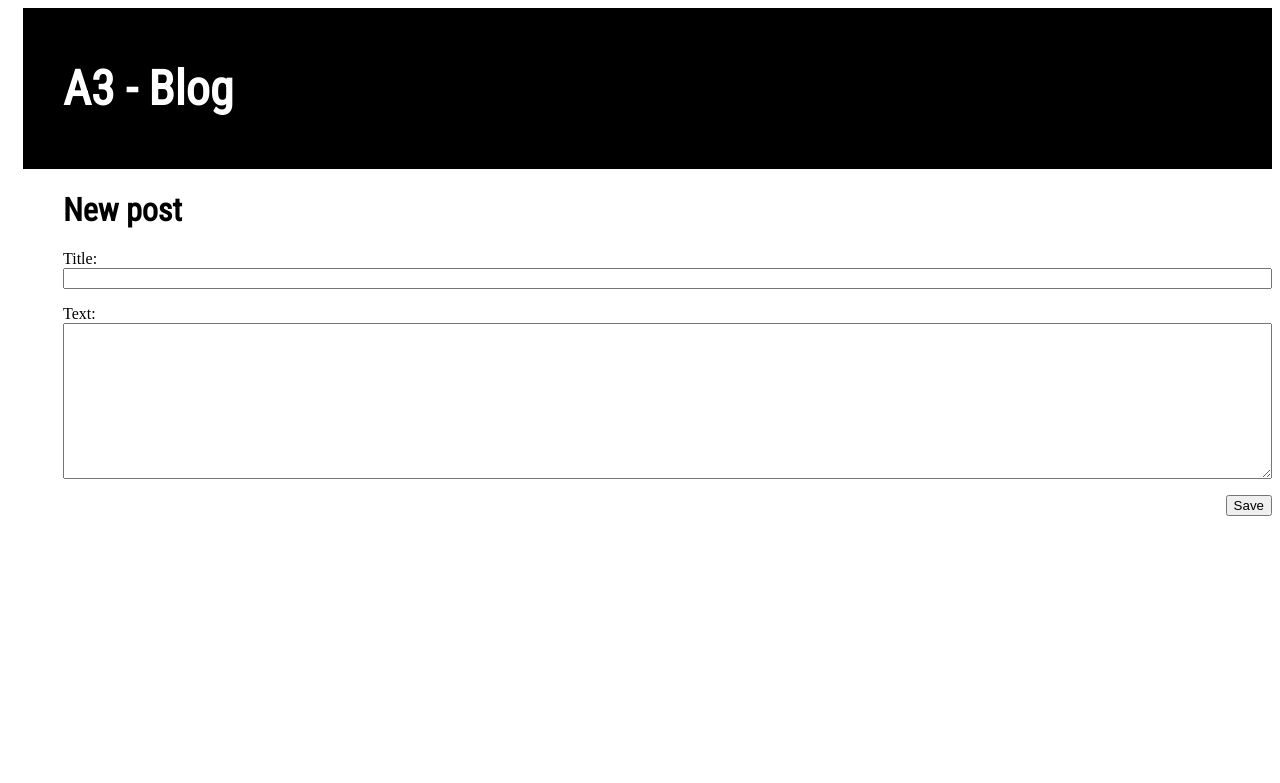
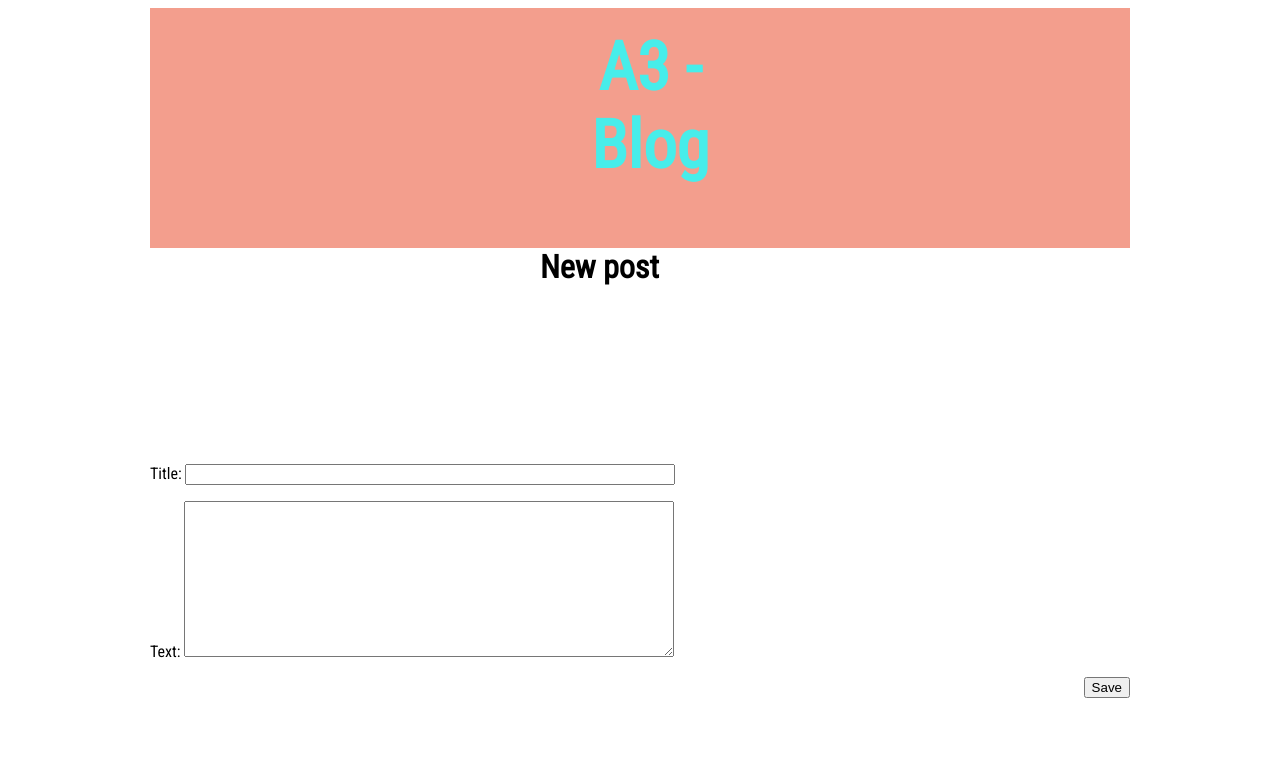
Before and after one commit to millyshelston/my-first-blog, a Django app: page /post/new in a window 1280 px wide. Shown: the top 783 px of the page. Run offline with Django 3.2, Linux system fonts and the light colour scheme.

Commit message:
Update blog.css

```diff
--- a/blog/static/css/blog.css
+++ b/blog/static/css/blog.css
@@ -1,32 +1,45 @@
 h1 a {
-    color: #47EDEA;
+    color: #00000000;
     font-family: 'Roboto Condensed';
 }
 
 body {
-    padding-left: 15px;
+    margin-left: 150;
+    margin-right: 150;
+}
+
+element.style {
+	background: #F39E8D;
+
 }
 
 .page-header {
-    background-color: #000000;
+    background-color: #F39E8D;;
     margin-top: 0;
     padding: 20px 20px 20px 40px;
+    text-align: center;
 }
 
 .page-header h1, .page-header h1 a, .page-header h1 a:visited, .page-header h1 a:active {
-    color: #ffffff;
-    font-size: 36pt;
+    color: #47EDEA;
+    font-size: 50pt;
     text-decoration: none;
 }
 
 .content {
-    margin-left: 40px;
+    margin-left: 0 auto;
+    font-family: 'Roboto Condensed';
+    text-align: -webkit-left;
+
 }
 
 h1, h2, h3, h4 {
     font-family: 'Roboto Condensed', cursive;
+    height: 200px;
+    width: 200px;
+    margin: 0 auto;
+
 }
-
 .date {
     color: #828282;
 }
@@ -36,14 +49,14 @@ h1, h2, h3, h4 {
 }
 
 .post-form textarea, .post-form input {
-    width: 100%;
+    width: 50%;
 }
 
 .top-menu, .top-menu:hover, .top-menu:visited {
     color: #ffffff;
     float: right;
     font-size: 26pt;
-    margin-right: 20px;
+    margin-right: 0 auto;
 }
 
 .post {
```
